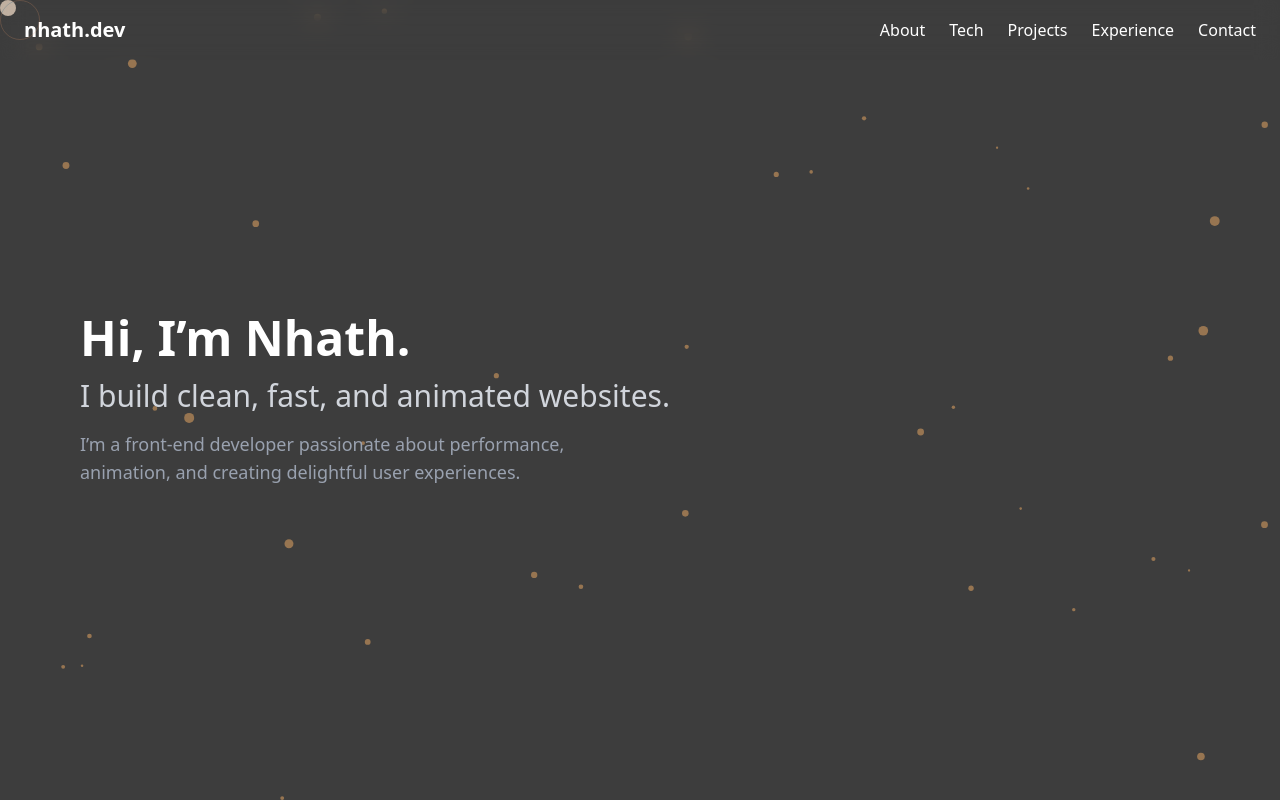
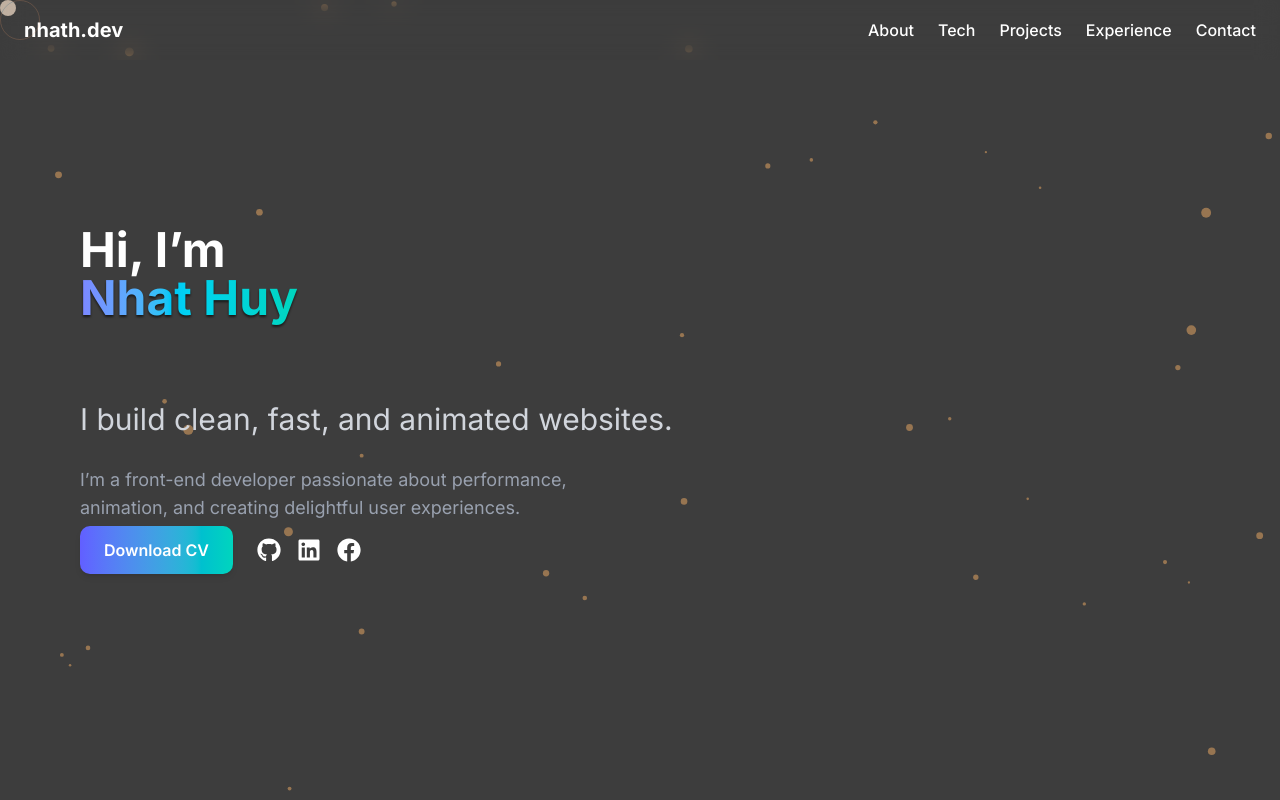
Before and after one commit to nhath24042001/my-portfolio, a Next.js app: page / in a window 1280 px wide. Built offline with nearby package versions, Linux system fonts and the light colour scheme.

Commit message:
feat: enhance Hero component with social links and improved animations

```diff
--- a/src/app/layout.tsx
+++ b/src/app/layout.tsx
@@ -1,8 +1,12 @@
 import "./globals.css";
 import type { Metadata } from "next";
+import { Inter } from 'next/font/google'
+
 import AnimatedBackground from "@/components/shared/AnimatedBackground";
 import Header from "@/components/shared/Header";
 import CustomCursor from "@/components/shared/CustomCursor";
+
+export const inter = Inter({ subsets: ['latin'], display: 'swap' })
 
 export const metadata: Metadata = {
   title: "Nhat Huy - Portfolio",
@@ -15,7 +19,7 @@ export default function RootLayout({
   children: React.ReactNode;
 }>) {
   return (
-    <html lang="en">
+    <html lang="en" className={inter.className}>
       <body>
         <AnimatedBackground />
         <CustomCursor />
--- a/src/components/shared/Hero.tsx
+++ b/src/components/shared/Hero.tsx
@@ -2,13 +2,14 @@
 
 import { useEffect, useRef } from 'react'
 import gsap from 'gsap'
+import { FaGithub, FaLinkedin, FaFacebook } from 'react-icons/fa'
 
 export default function Hero() {
     const containerRef = useRef<HTMLDivElement>(null)
 
     useEffect(() => {
         const ctx = gsap.context(() => {
-            gsap.from('.hero-line', {
+            gsap.from('.--hero-line', {
                 y: 60,
                 opacity: 0,
                 duration: 1,
@@ -23,15 +24,59 @@ export default function Hero() {
     return (
         <section
             ref={containerRef}
-            className="min-h-screen flex flex-col justify-center items-start px-6 md:px-20 space-y-4 bg-black text-white"
+            className="min-h-screen flex flex-col justify-center items-start px-6 md:px-20 space-y-6 bg-black text-white"
         >
-            <h1 className="hero-line text-3xl md:text-5xl font-bold">Hi, I’m Nhath.</h1>
-            <h2 className="hero-line text-xl md:text-3xl text-gray-300">
+            <h1 className="--hero-line text-3xl md:text-5xl font-bold transform transition-transform duration-300 hover:scale-105 cursor-pointer">
+                Hi, I’m <br />
+                <span className="text-transparent bg-clip-text bg-gradient-to-r from-indigo-400 via-cyan-400 to-teal-400 drop-shadow-[0_2px_1px_rgba(0,0,0,0.6)]">
+                    Nhat Huy
+                </span>
+            </h1>
+
+            <h2 className="--hero-line text-xl md:text-3xl text-gray-300 hover:text-white transform transition-transform duration-300 hover:scale-105 cursor-pointer">
                 I build clean, fast, and animated websites.
             </h2>
-            <p className="hero-line text-md md:text-lg text-gray-400 max-w-xl">
+
+            <p className="--hero-line text-md md:text-lg text-gray-400 max-w-xl hover:text-gray-100 transform transition-transform duration-300 hover:scale-105 cursor-pointer">
                 I’m a front-end developer passionate about performance, animation, and creating delightful user experiences.
             </p>
+
+            <div className="--hero-line flex flex-col sm:flex-row items-start sm:items-center gap-6 mt-10">
+                <a
+                    href="/cv-nhat-huy.pdf"
+                    download
+                    className="bg-gradient-to-r from-indigo-500 to-teal-400 px-6 py-3 rounded-lg text-white font-semibold shadow-md hover:scale-105 transition-transform duration-300"
+                >
+                    Download CV
+                </a>
+
+                <div className="flex gap-4 text-2xl mt-2 sm:mt-0">
+                    <a
+                        href="https://github.com/yourusername"
+                        target="_blank"
+                        rel="noopener noreferrer"
+                        className="hover:text-indigo-400 transition-transform transform hover:scale-125"
+                    >
+                        <FaGithub />
+                    </a>
+                    <a
+                        href="https://www.linkedin.com/in/yourprofile"
+                        target="_blank"
+                        rel="noopener noreferrer"
+                        className="hover:text-blue-400 transition-transform transform hover:scale-125"
+                    >
+                        <FaLinkedin />
+                    </a>
+                    <a
+                        href="https://www.facebook.com/yourprofile"
+                        target="_blank"
+                        rel="noopener noreferrer"
+                        className="hover:text-blue-500 transition-transform transform hover:scale-125"
+                    >
+                        <FaFacebook />
+                    </a>
+                </div>
+            </div>
         </section>
     )
 }
```
